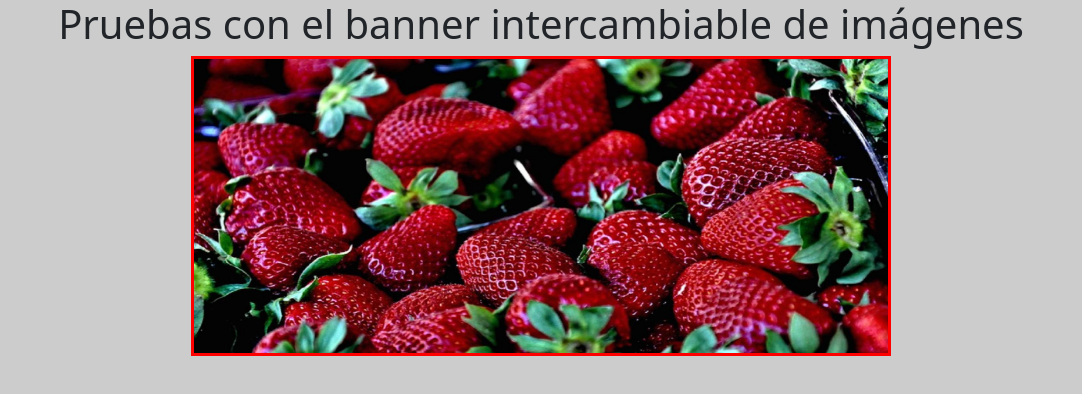
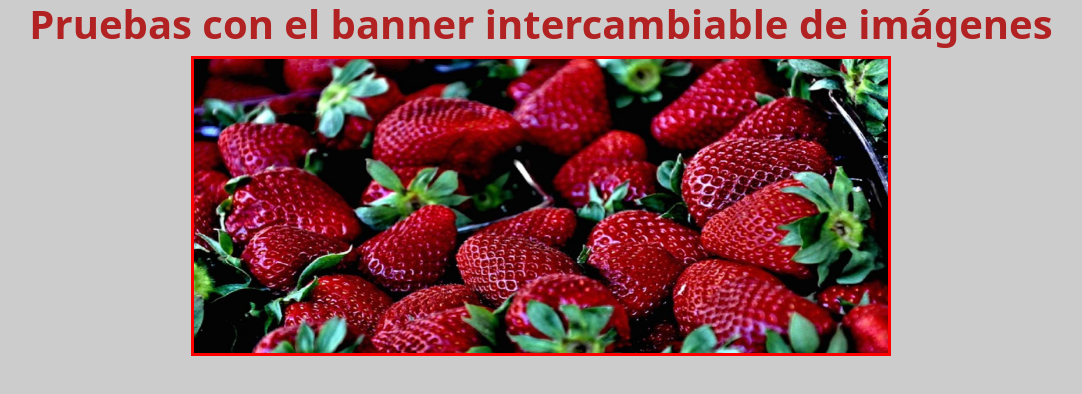
Before and after one commit to orlandotel226/bannerHTML, a plain HTML site: page index.html in a window 1280 px wide. Shown: the whole page, without its empty margins (99-1181 px from the left). Drawn offline with nearby package versions, Linux system fonts and the light colour scheme.

Commit message:
negrita y color rojo

```diff
--- a/css/styles.css
+++ b/css/styles.css
@@ -5,10 +5,12 @@
 
 body{
 	background: #CCC;
+	color: #B22222FF;
 }
 
 h1{
 	text-align: center;
+	font-weight: bold;
 }
 
 #banner{
```
